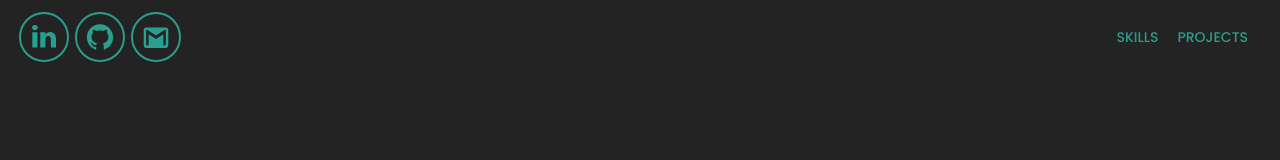
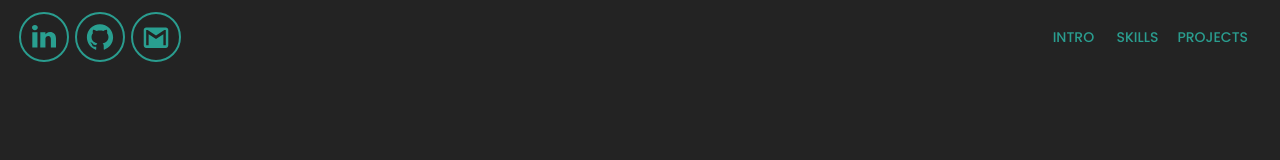
Before and after one commit to rfmcmillan/portfolio, a React app: page / in a window 1280 px wide. Shown: the top 160 px of the page. Built offline with nearby package versions, Linux system fonts and the light colour scheme.

Commit message:
replaced title attributes with data-title attributes

```diff
--- a/client/components/Intro.js
+++ b/client/components/Intro.js
@@ -38,7 +38,7 @@ const Intro = () => {
   const { ref } = useInView({ threshold: 0 });
 
   return (
-    <section className="section" id="intro">
+    <section className="section" id="intro" data-title="Intro">
       <div ref={ref} className={classes.root}>
         <InView
           as="div"
--- a/client/components/Nav.js
+++ b/client/components/Nav.js
@@ -127,7 +127,7 @@ const Nav = () => {
                       onClick={() => handleScroll(section.offsetTop)}
                       key={index}
                     >
-                      {section.title}
+                      {section.dataset.title}
                     </MenuItem>
                   );
                 })}
@@ -143,13 +143,14 @@ const Nav = () => {
               xs={7}
             >
               {sectionElements.map((section, index) => {
+                const { dataset, offsetTop } = section;
                 return (
                   <Grid item key={index}>
                     <Button
-                      onClick={() => handleScroll(section.offsetTop)}
+                      onClick={() => handleScroll(offsetTop)}
                       className={classes.button}
                     >
-                      {section.title}
+                      {dataset.title}
                     </Button>
                   </Grid>
                 );
--- a/client/components/Projects/index.js
+++ b/client/components/Projects/index.js
@@ -34,7 +34,7 @@ const Projects = () => {
   const { ref, inView, entry } = useInView({ threshold: 0 });
 
   return (
-    <section id="projects" title="Projects">
+    <section id="projects" data-title="Projects">
       <Box
         sx={{
           alignItems: "center",
--- a/client/components/Skills/index.js
+++ b/client/components/Skills/index.js
@@ -1,29 +1,29 @@
-import React from 'react';
-import { skillsData } from '../../data/skills.js';
-import { Typography } from '@material-ui/core';
-import { makeStyles, useTheme } from '@material-ui/core/styles';
+import React from "react";
+import { skillsData } from "../../data/skills.js";
+import { Typography } from "@material-ui/core";
+import { makeStyles, useTheme } from "@material-ui/core/styles";
 
-import SkillSet from './SkillSet';
+import SkillSet from "./SkillSet";
 
 const Skills = () => {
   const theme = useTheme();
   const useStyles = makeStyles({
     root: {
-      textAlign: 'center',
-      backgroundColor: '#e0e0e0',
+      textAlign: "center",
+      backgroundColor: "#e0e0e0",
       color: theme.palette.secondary.contrastText,
       paddingBottom: 75,
       paddingTop: 75,
-      [theme.breakpoints.down('sm')]: {
-        padding: '40px 0 40px 0',
+      [theme.breakpoints.down("sm")]: {
+        padding: "40px 0 40px 0",
       },
     },
     header: {
       fontSize: 32,
       fontWeight: 500,
-      marginBottom: '.2em',
-      [theme.breakpoints.down('xs')]: {
-        marginBottom: '.4em',
+      marginBottom: ".2em",
+      [theme.breakpoints.down("xs")]: {
+        marginBottom: ".4em",
         fontSize: 24,
       },
     },
@@ -36,16 +36,16 @@ const Skills = () => {
     },
     subTitle: {
       fontSize: 20,
-      textAlign: 'center',
-      paddingBottom: '1em',
-      [theme.breakpoints.down('xs')]: {
+      textAlign: "center",
+      paddingBottom: "1em",
+      [theme.breakpoints.down("xs")]: {
         fontSize: 16,
       },
     },
   });
   const classes = useStyles();
   return (
-    <section id="skills" title="Skills" className={classes.root}>
+    <section id="skills" data-title="Skills" className={classes.root}>
       <div>
         <Typography className={classes.header} variant="h2">
           Skill Set
--- a/client/components/Social.js
+++ b/client/components/Social.js
@@ -3,10 +3,8 @@ import { makeStyles, useTheme } from "@material-ui/core/styles";
 import { Grid } from "@material-ui/core";
 
 const Social = (props) => {
-  console.log("props:", props);
   const { fileName, aValues, classNames = [] } = props;
   const { ariaLabel, href, ...otherAValues } = aValues;
-
   const theme = useTheme();
   const useStyles = makeStyles({
     image: {
```
